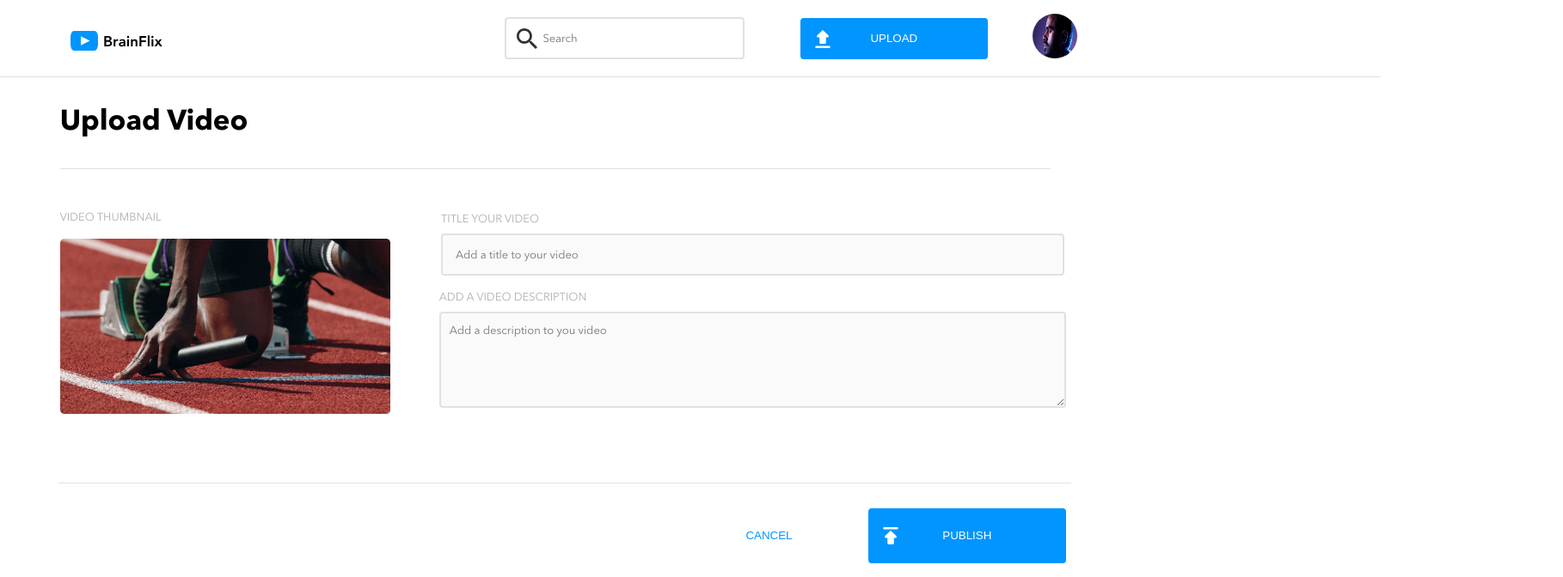
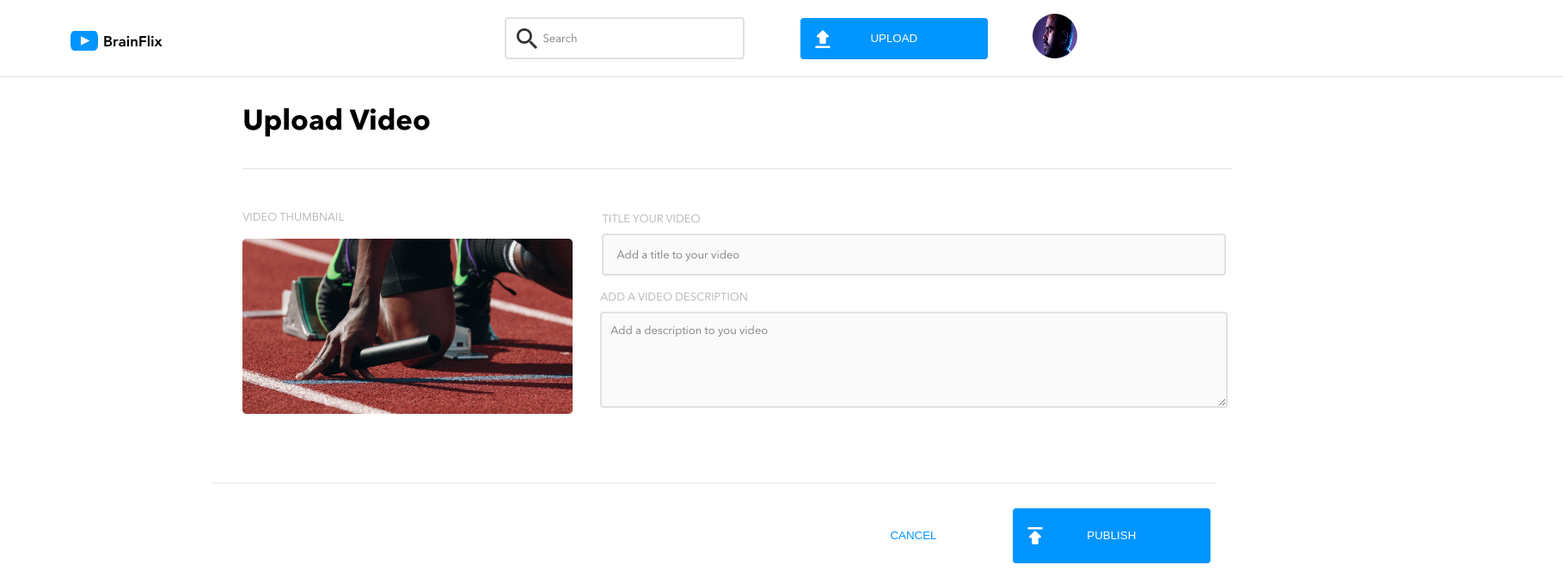
Before and after one commit to Marie-L1/maria-lukowich-brainflix, a React (Vite) app in the folder maria-lukowich-brainflix/: page /upload in a window 1280 px wide. Shown: the top 672 px of the page at 86% size, 1818 px wide, since content can reach past the window. Built offline with nearby package versions, Linux system fonts and the light colour scheme.

Commit message:
adjusting upload page desktop styling

```diff
--- a/maria-lukowich-brainflix/src/components/PublishBtn/PublishBtn.scss
+++ b/maria-lukowich-brainflix/src/components/PublishBtn/PublishBtn.scss
@@ -80,7 +80,12 @@
     @include desktop{
         flex-direction: row-reverse;
         justify-content: flex-start;
-        margin: 3.125rem 2.5rem 31.25rem 0;
+        margin: 3.125rem -8rem 31.25rem 0;
+
+        &::before {
+            left: 59%;
+            width: 83%;
+        }
 
         &__publish,  &__cancel{
             width: 18vw;
--- a/maria-lukowich-brainflix/src/components/UploadInput/UploadInput.scss
+++ b/maria-lukowich-brainflix/src/components/UploadInput/UploadInput.scss
@@ -84,10 +84,10 @@
     @include desktop{
 
         &__form{
-            margin-top: 7.5rem;
             @include flex-column;
-        justify-content: flex-start;
-        align-items: center;
+            justify-content: flex-start;
+            align-items: center;
+            margin: 7.5rem -25rem 0 0;
         }
         &__title-wrapper, &__description-wrapper{
             margin-left: 2rem;
```
